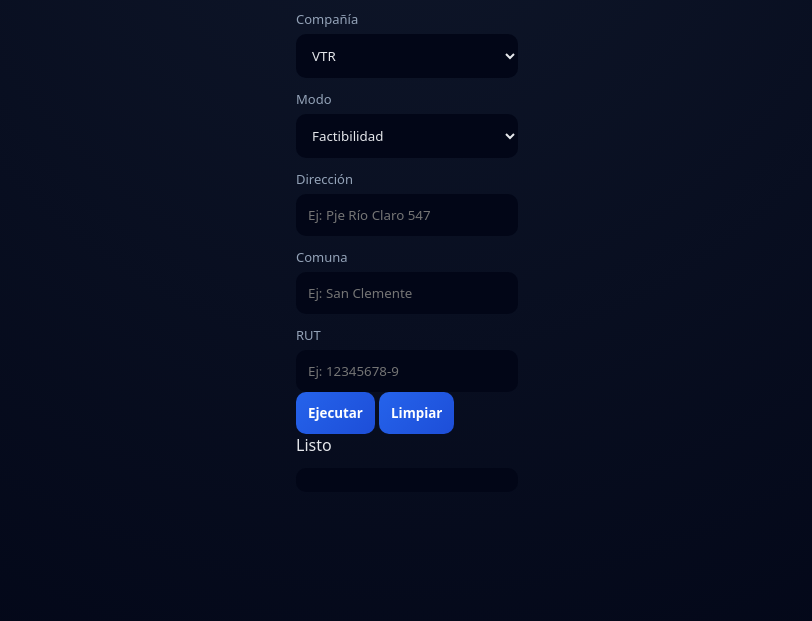
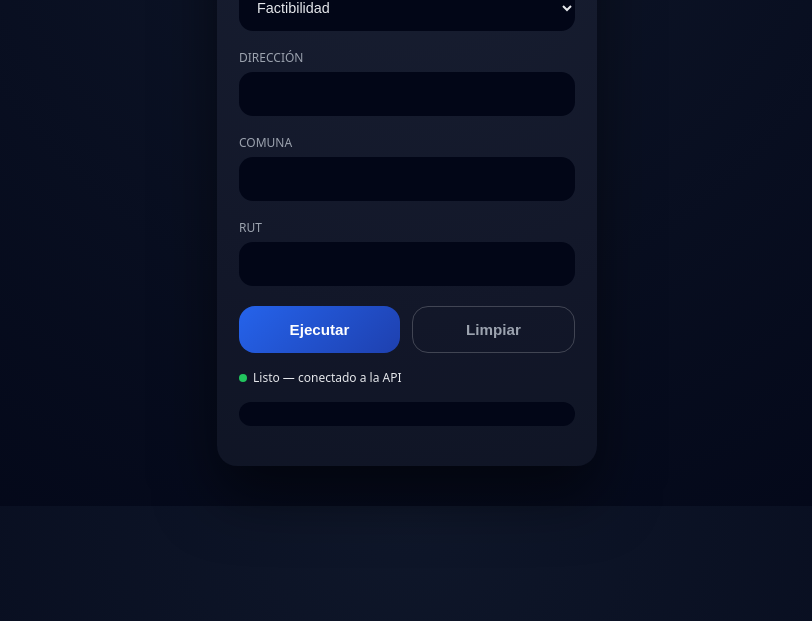
Before and after one commit to ZokoApp/legends-pwa-vercel, a plain HTML site: page index.html in a window 1280 px wide. Shown: the part 179-800 px from the top of the page, without its empty margins (233-1045 px from the left). Drawn offline with nearby package versions, Linux system fonts and the light colour scheme; sample sign-in values are in the browser's storage.

Commit message:
Update index.html

```diff
--- a/index.html
+++ b/index.html
@@ -2,53 +2,194 @@
 <html lang="es">
 <head>
   <meta charset="UTF-8" />
-  <meta name="viewport" content="width=device-width, initial-scale=1.0"/>
-  <title>Legends Bot</title>
-  <link rel="stylesheet" href="style.css" />
+  <meta name="viewport" content="width=device-width, initial-scale=1.0" />
+  <title>Legends Bot – Producción</title>
+
+  <!-- PWA -->
+  <link rel="manifest" href="manifest.json">
+  <meta name="theme-color" content="#0b1220">
+
+  <style>
+    * { box-sizing: border-box; }
+    body {
+      margin: 0;
+      font-family: system-ui, sans-serif;
+      background: radial-gradient(circle at top, #0f172a, #020617);
+      color: #e5e7eb;
+    }
+    .container {
+      max-width: 420px;
+      margin: 0 auto;
+      padding: 28px 20px 40px;
+    }
+    .card {
+      background: rgba(255,255,255,0.04);
+      border-radius: 20px;
+      padding: 26px 22px 28px;
+      box-shadow: 0 30px 60px rgba(0,0,0,0.5);
+    }
+    .field { margin-bottom: 18px; }
+    .field label {
+      display: block;
+      font-size: 0.75rem;
+      color: #9ca3af;
+      margin-bottom: 6px;
+    }
+    .field input, .field select {
+      width: 100%;
+      padding: 14px;
+      border-radius: 14px;
+      border: none;
+      background: #020617;
+      color: #e5e7eb;
+      font-size: 0.9rem;
+    }
+    .actions {
+      display: flex;
+      gap: 12px;
+      margin-top: 20px;
+    }
+    button {
+      flex: 1;
+      padding: 14px;
+      border-radius: 16px;
+      border: none;
+      cursor: pointer;
+      font-weight: 600;
+      font-size: 0.95rem;
+    }
+    .btn-primary {
+      background: linear-gradient(135deg, #2563eb, #1e40af);
+      color: #fff;
+    }
+    .btn-secondary {
+      background: transparent;
+      color: #9ca3af;
+      border: 1px solid rgba(255,255,255,0.2);
+    }
+    .status {
+      margin-top: 16px;
+      font-size: 0.75rem;
+      display: flex;
+      gap: 6px;
+      align-items: center;
+    }
+    .dot {
+      width: 8px;
+      height: 8px;
+      border-radius: 50%;
+      background: #22c55e;
+    }
+    pre {
+      margin-top: 16px;
+      background: #020617;
+      padding: 12px;
+      border-radius: 12px;
+      font-size: 0.75rem;
+      white-space: pre-wrap;
+    }
+  </style>
 </head>
+
 <body>
+<div class="container">
+  <div class="card">
 
-  <div class="container">
-    <h1>Legends Bot</h1>
-
-    <!-- COMPAÑÍA -->
-    <label>Compañía</label>
+    <div class="field">
+      <label>COMPAÑÍA</label>
       <select id="company">
         <option value="VTR">VTR</option>
         <option value="CLARO">CLARO</option>
       </select>
+    </div>
 
-    <!-- MODO -->
-    <label>Modo</label>
+    <div class="field">
+      <label>MODO</label>
       <select id="mode">
       <option value="factibilidad">Factibilidad</option>
-      <option value="estado">Estado</option>
+      <option value="validacion">Estado de Venta</option>
+      <option value="factibilidad_rut">Factibilidad por RUT</option>
+      <option value="boleta">Boleta / Factura</option>
     </select>
-
-    <!-- DIRECCIÓN -->
-    <label>Dirección</label>
-    <input id="address" type="text" placeholder="Ej: Pje Río Claro 547"/>
-
-    <!-- COMUNA -->
-    <label>Comuna</label>
-    <input id="comuna" type="text" placeholder="Ej: San Clemente"/>
-
-    <!-- RUT -->
-    <label>RUT</label>
-    <input id="rut" type="text" placeholder="Ej: 12345678-9"/>
-
-    <!-- BOTONES -->
-    <div class="actions">
-      <button id="btnRun">Ejecutar</button>
-      <button id="btnClear">Limpiar</button>
     </div>
 
-    <!-- ESTADO (🔥 ESTE ERA EL QUE FALTABA) -->
-    <div id="statusText" class="status">Listo</div>
+    <div class="field">
+      <label>DIRECCIÓN</label>
+      <input id="address" type="text">
+    </div>
 
-    <!-- RESULTADO -->
-    <div id="output"></div>
+    <div class="field">
+      <label>COMUNA</label>
+      <input id="comuna" type="text">
     </div>
+
+    <div class="field">
+      <label>RUT</label>
+      <input id="rut" type="text">
+    </div>
+
+    <div class="actions">
+      <button id="btnRun" class="btn-primary">Ejecutar</button>
+      <button id="btnClear" class="btn-secondary">Limpiar</button>
+    </div>
+
+    <div class="status">
+      <div class="dot"></div>
+      <span id="statusText">Listo — conectado a la API</span>
+    </div>
+
+    <pre id="output"></pre>
+
+  </div>
+</div>
+
+<!-- MODAL IMAGEN -->
+<div id="imgModal" style="
+  display:none;
+  position:fixed;
+  inset:0;
+  background:rgba(0,0,0,0.9);
+  z-index:9999;
+  justify-content:center;
+  align-items:center;
+  flex-direction:column;
+">
+  <img id="modalImg" style="
+    max-width:95%;
+    max-height:80%;
+    border-radius:12px;
+  ">
+
+  <div style="margin-top:14px; display:flex; gap:12px;">
+    <button id="btnPdf" style="
+      padding:10px 16px;
+      border-radius:10px;
+      border:none;
+      background:#2563eb;
+      color:white;
+      font-weight:600;
+    ">📄 Descargar PDF</button>
+
+    <button onclick="closeImgModal()" style="
+      padding:10px 16px;
+      border-radius:10px;
+      border:1px solid #555;
+      background:transparent;
+      color:#ccc;
+    ">✖ Cerrar</button>
+  </div>
+</div>
+
+<script>
+  const user = localStorage.getItem("legends_user");
+  if (!user) {
+    window.location.href = "login.html";
+  }
+</script>
+
+<!-- LIBS PDF -->
+<script src="https://cdnjs.cloudflare.com/ajax/libs/html2canvas/1.4.1/html2canvas.min.js"></script>
+<script src="https://cdnjs.cloudflare.com/ajax/libs/jspdf/2.5.1/jspdf.umd.min.js"></script>
 
 <script src="app.js"></script>
 </body>
```
Lines whose indentation alone changed are shown as unchanged.
